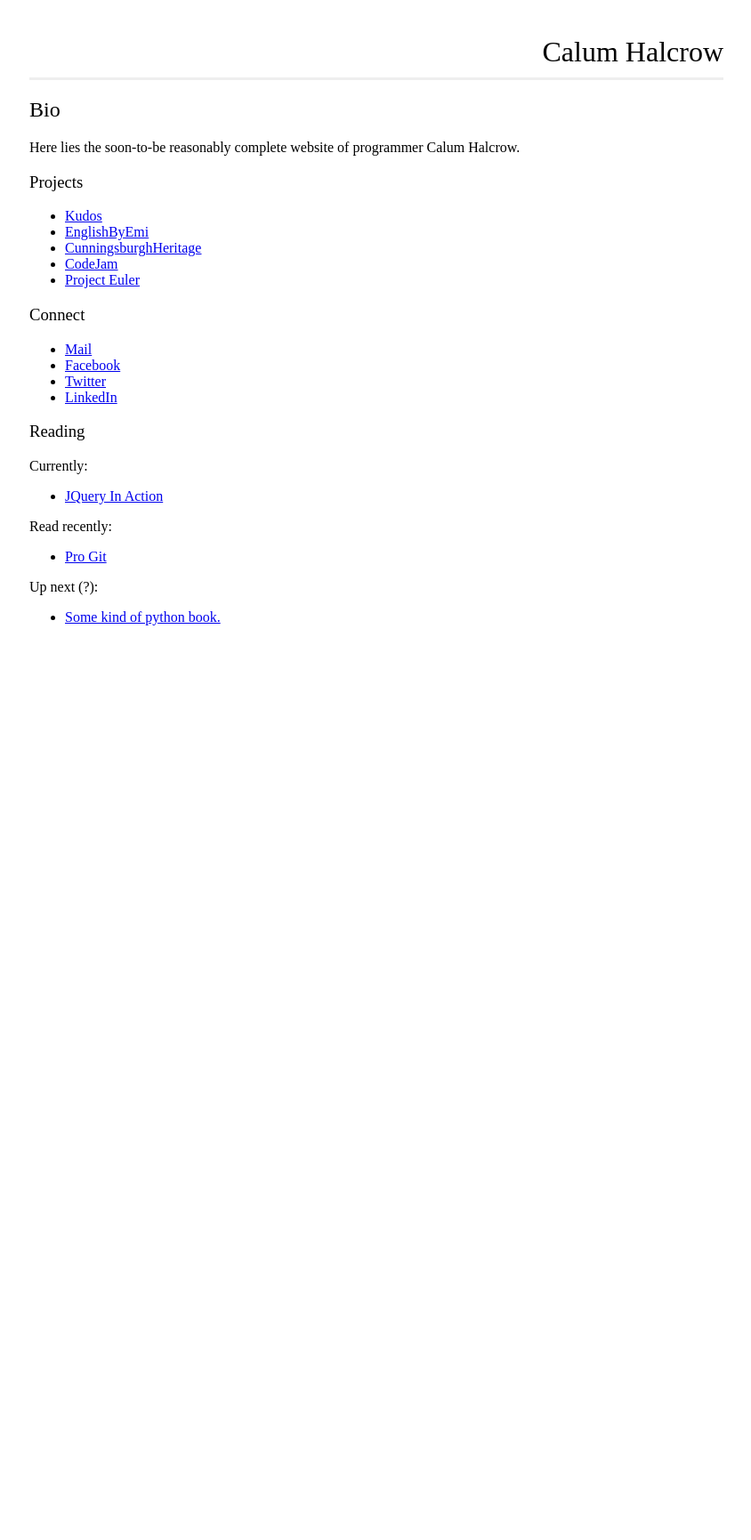
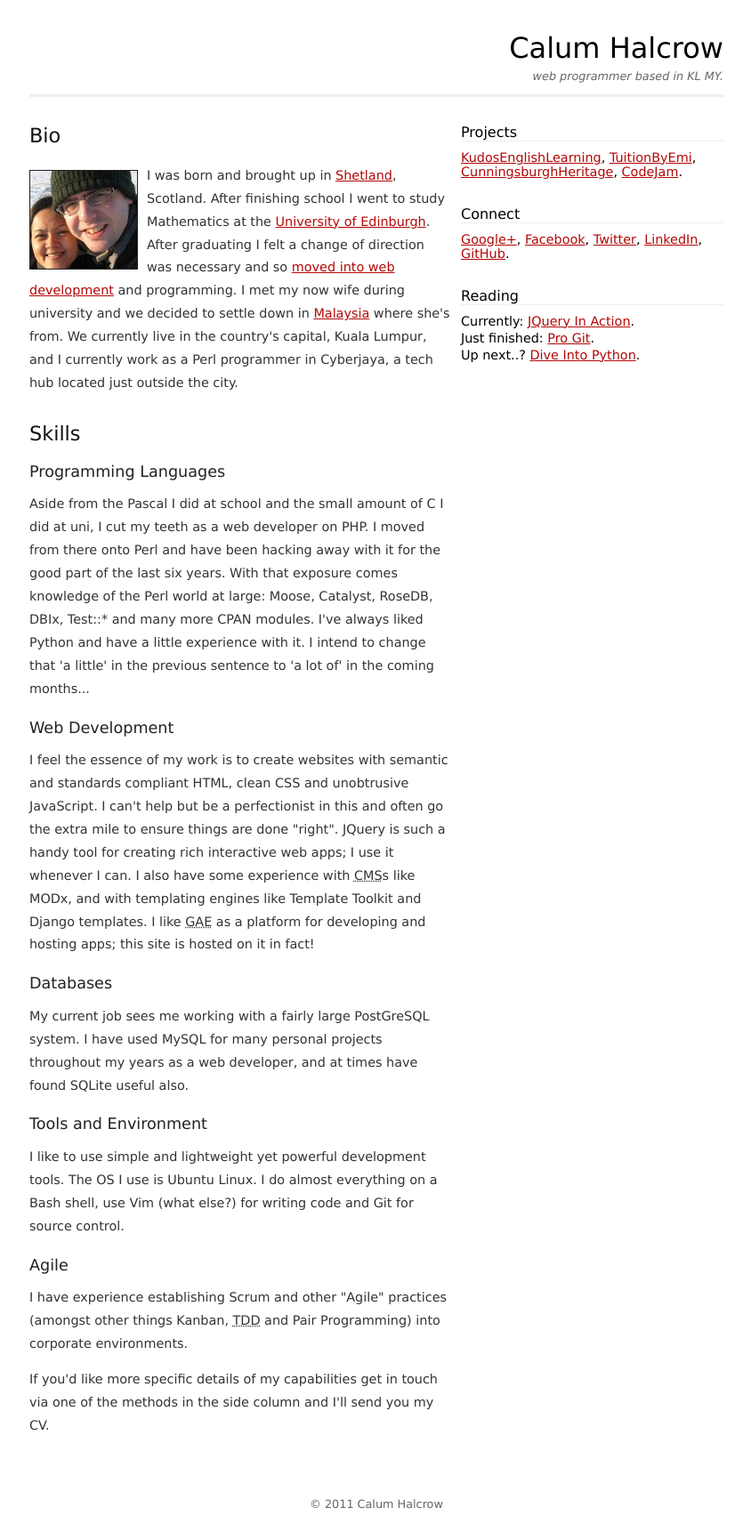
Before and after one commit to calumhalcrow/calumhalcrow, a Python web app: template templates/index.html in a window 1280 px wide. Shown: the whole page at 89% size, without its empty margins (217-1061 px from the left). Before the commit the page ends 703 px from the top, so only its background shows below. Run offline with Jinja, Linux system fonts and the light colour scheme; the template is opened without the code that fills it, so the values that code supplies are empty.

Commit message:
Commit initial content and style.

```diff
--- a/css/style.css
+++ b/css/style.css
@@ -23,14 +23,77 @@ img {
 body {
     width:780px;
     margin:0 auto;
+    font-family:"Lucida Grande","Lucida Sans Unicode",verdana,geneva,sans-serif;
+}
+
+a:link, a:visited, a:hover, a:active {
+    color:#b30808;
 }
 
 #header {
     padding-top:30px;
     border-bottom: 3px solid #eee;
 }
-
 #header h1 {
-    margin:10px 0;
+    margin:5px 0;
+    padding-bottom:0;
     text-align:right;
 }
+#header p {
+    margin-top:0;
+    font-size:0.8em;
+    text-align:right;
+    font-style:italic;
+    color:#666;
+}
+
+#content {
+    width:475px;
+    padding-right:5px;
+    float:left;
+}
+#content h2 {
+    font-size:1.4em;
+    color:#111;
+    margin:30px 0 20px 0;
+    clear:both;
+}
+#content h3 {
+    font-size:1.1em;
+    margin:20px 0 5px 0;
+    color:#222;
+}
+#content img {
+    float:left;
+    margin:6px 10px 0 0;
+    border:1px solid #222;
+}
+#content p {
+    font-size:0.9em;
+    color:#333;
+    line-height:1.8em;
+}
+
+#sidecol {
+    width:295px;
+    padding-left:5px;
+    float:right;
+}
+#sidecol h3 {
+    font-size:1em;
+    margin:30px 0 10px 0;
+    border-bottom:1px solid #eee;
+}
+#sidecol p {
+    font-size:0.9em;
+    margin:3px 0;
+}
+
+#footer {
+    width:780px;
+    padding:40px 0 20px 0;
+    clear:both;
+    text-align:center;
+    font-size:0.8em;
+    color:#666;
+}
--- a/templates/index.html
+++ b/templates/index.html
@@ -9,40 +9,43 @@
     <body>
         <div id="header">
             <h1>Calum Halcrow</h1>
+            <p>web programmer based in KL MY.</p>
         </div>
         <div id="content">
             <h2>Bio</h2>
-            <p>Here lies the soon-to-be reasonably complete website of programmer Calum Halcrow.</p>
+            <img src="/i/bio.jpg" alt="Calum Halcrow" title="That's me and my wife folks." width="120" height="110"/>
+            <p>I was born and brought up in <a href="http://shetland.org">Shetland</a>, Scotland. After finishing school I went to study Mathematics at the <a href="http://www.ed.ac.uk">University of Edinburgh</a>. After graduating I felt a change of direction was necessary and so <a href="http://nbcommunication.com">moved into web development</a> and programming. I met my now wife during university and we decided to settle down in <a href="http://en.wikipedia.org/wiki/Malaysia">Malaysia</a> where she's from. We currently live in the country's capital, Kuala Lumpur, and I currently work as a Perl programmer in Cyberjaya, a tech hub located just outside the city.</p>
+            <h2>Skills</h2>
+            <h3>Programming Languages</h3>
+            <p>Aside from the Pascal I did at school and the small amount of C I did at uni, I cut my teeth as a web developer on PHP. I moved from there onto Perl and have been hacking away with it for the good part of the last six years. With that exposure comes knowledge of the Perl world at large: Moose, Catalyst, RoseDB, DBIx, Test::* and many more CPAN modules. I've always liked Python and have a little experience with it. I intend to change that 'a little' in the previous sentence to 'a lot of' in the coming months...</p>
+            <h3>Web Development</h3>
+            <p>I feel the essence of my work is to create websites with semantic and standards compliant HTML, clean CSS and unobtrusive JavaScript. I can't help but be a perfectionist in this and often go the extra mile to ensure things are done "right". JQuery is such a handy tool for creating rich interactive web apps; I use it whenever I can. I also have some experience with <acronym title="Content Management System">CMS</acronym>s like MODx, and with templating engines like Template Toolkit and Django templates. I like <acronym title="Google App Engine">GAE</acronym> as a platform for developing and hosting apps; this site is hosted on it in fact!</p>
+            <h3>Databases</h3>
+            <p>My current job sees me working with a fairly large PostGreSQL system. I have used MySQL for many personal projects throughout my years as a web developer, and at times have found SQLite useful also.</p>
+            <h3>Tools and Environment</h3>
+            <p>I like to use simple and lightweight yet powerful development tools. The OS I use is Ubuntu Linux. I do almost everything on a Bash shell, use Vim (what else?) for writing code and Git for source control.</p>
+            <h3>Agile</h3>
+            <p>I have experience establishing Scrum and other "Agile" practices (amongst other things Kanban, <acronym title="Test Driven Development">TDD</acronym> and Pair Programming) into corporate environments.</p>
+            <p>If you'd like more specific details of my capabilities get in touch via one of the methods in the side column and I'll send you my CV.</p>
         </div>
         <div id="sidecol">
             <h3>Projects</h3>
-            <ul>
-                <li><a href="#">Kudos</a></li>
-                <li><a href="#">EnglishByEmi</a></li>
-                <li><a href="#">CunningsburghHeritage</a></li>
-                <li><a href="#">CodeJam</a></li>
-                <li><a href="#">Project Euler</a></li>
-            </ul>
+            <p><a href="http://kudosenglishlearning.com">KudosEnglishLearning</a>,
+            <a href="http://tuitionbyemi.com">TuitionByEmi</a>,
+            <a href="http://cunningsburghheritage.com">CunningsburghHeritage</a>,
+            <a href="https://github.com/calumhalcrow/codejam">CodeJam</a>.</p>
             <h3>Connect</h3>
-            <ul>
-                <li><a href="#">Mail</a></li>
-                <li><a href="#">Facebook</a></li>
-                <li><a href="#">Twitter</a></li>
-                <li><a href="#">LinkedIn</a></li>
-            </ul>
+            <p><a href="http://profiles.google.com/calumhalcrow">Google+</a>,
+            <a href="http://facebook.com/calumhalcrow">Facebook</a>,
+            <a href="http://twitter.com/calumhalcrow">Twitter</a>,
+            <a href="http://my.linkedin.com/in/calumhalcrow">LinkedIn</a>,
+            <a href="https://github.com/calumhalcrow">GitHub</a>.</p>
             <h3>Reading</h3>
-            <p>Currently:</p>
-            <ul>
-                <li><a href="#">JQuery In Action</a></li>
-            </ul>
-            <p>Read recently:</p>
-            <ul>
-                <li><a href="#">Pro Git</a></li>
-            </ul>
-            <p>Up next (?):</p>
-            <ul>
-                <li><a href="#">Some kind of python book.</a></li>
-            </ul>
+            <p>Currently: <a href="http://www.manning.com/bibeault">JQuery In Action</a>.</p>
+            <p>Just finished: <a href="http://progit.org/book">Pro Git</a>.</p>
+            <p>Up next..? <a href="http://diveintopython.org">Dive Into Python</a>.</p>
         </div>
+
+        <div id="footer"><p>&copy; 2011 Calum Halcrow</p></div>
     </body>
 </html>
```
